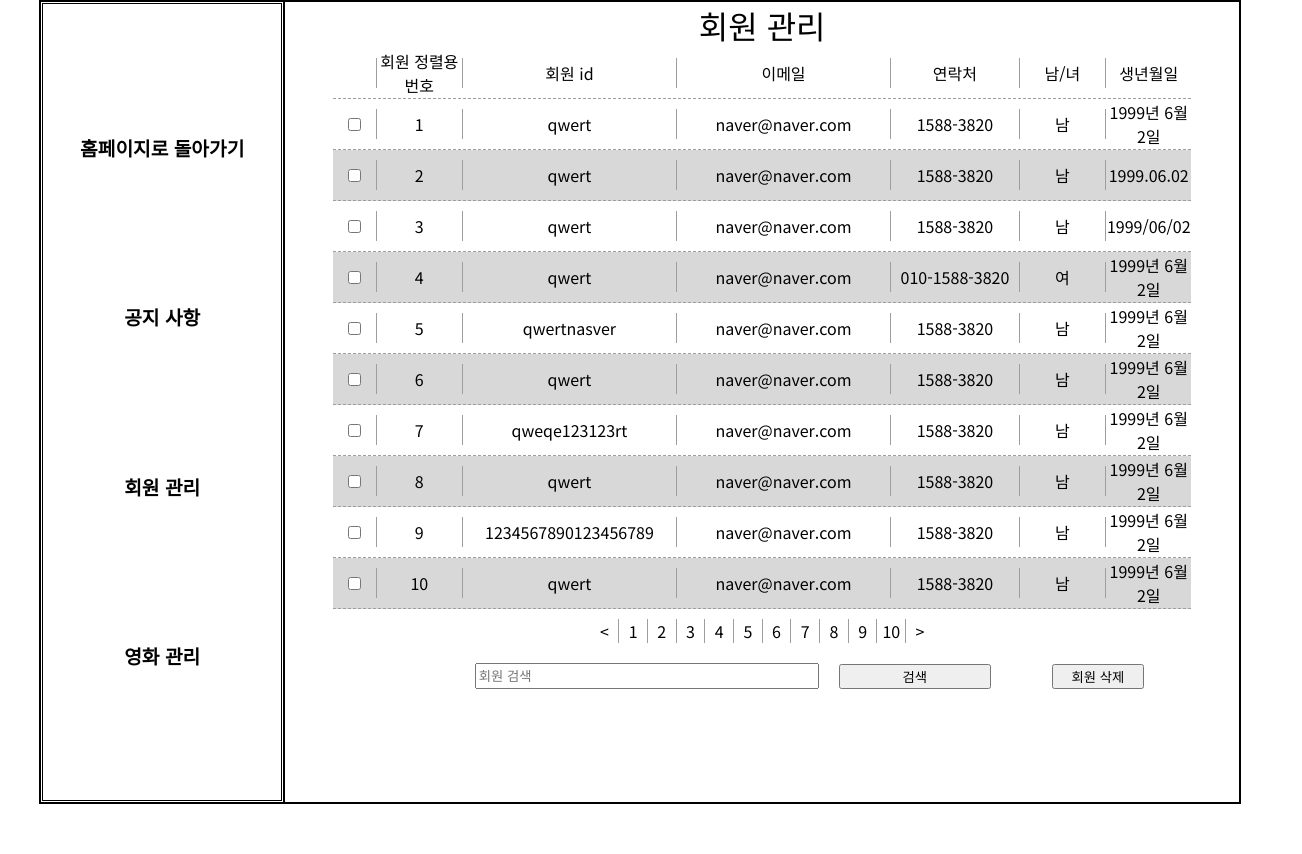
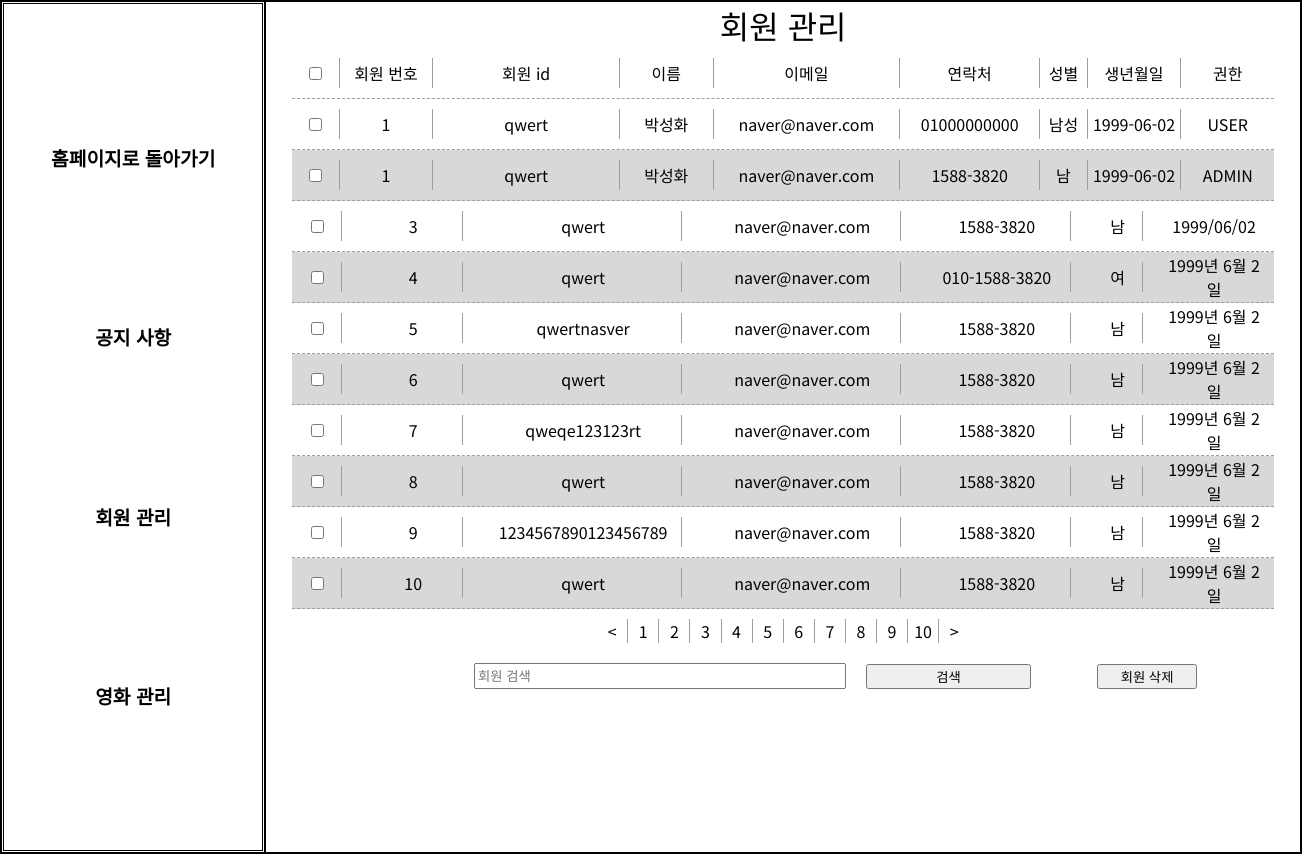
Before and after one commit to CNiZ1945/movie_project, a React (Create React App) app: page /admin/MemberList in a window 1280 px wide. Shown: the whole page, 1302 px wide, since content can reach past the window. Before the commit the page ends 804 px from the top, so only its background shows below. Built offline with nearby package versions, Linux system fonts and the light colour scheme.

Commit message:
CNiZ 0719 12:17

```diff
--- a/package.json
+++ b/package.json
@@ -14,6 +14,7 @@
     "styled-components": "^6.1.11",
     "web-vitals": "^2.1.4"
   },
+  "proxy": "http://localhost:8080",
   "scripts": {
     "start": "react-scripts start",
     "build": "react-scripts build",
--- a/src/App.js
+++ b/src/App.js
@@ -46,18 +46,18 @@ function App() {
                     <Route path="/MovieSearch" element={<MovieSearch />} />
                     <Route path="/user/MyPage" element={<MyPage />} />
                     <Route path='/user/Notice' element={<NoticeListPage />}  />
-                    <Route path='/user/Notive/View' element={<NoticeViewPage />}  />
+                    <Route path='/user/Notice/View' element={<NoticeViewPage />}  />
                     <Route path='/admin/Notice/Write' element={<NoticeWritetPage />}  />
 
                 </Route>
 
                 <Route element={<AdminOutlet />} >
                     {/* admin header 공유 페이지 */}
-                    <Route path="admin/Notice" element={<AdminNoticeListPage  />}  />
-                    <Route path="admin/MovieList" element={<AdminMovieListPage  />}  />
-                    <Route path="admin/MovieUpload" element={<AdminMovieUploadPage  />}  />
-                    <Route path="admin/MovieUploadFile" element={<AdminMovieUploadFilePage  />}  />
-                    <Route path="admin/MemberList" element={<AdminMemberListPage  />}  />
+                    <Route path="/admin/Notice" element={<AdminNoticeListPage  />}  />
+                    <Route path="/admin/MovieList" element={<AdminMovieListPage  />}  />
+                    <Route path="/admin/MovieUpload" element={<AdminMovieUploadPage  />}  />
+                    <Route path="/admin/MovieUploadFile" element={<AdminMovieUploadFilePage  />}  />
+                    <Route path="/admin/MemberList" element={<AdminMemberListPage  />}  />
                 </Route>
 
                 <Route element={<LoginOutlet />} >
--- a/src/administrator/admin/pages/AdminMemberListPage.js
+++ b/src/administrator/admin/pages/AdminMemberListPage.js
@@ -21,13 +21,15 @@ function AdminMemberListPage() {
                     <div>
                         <ul className="list content">
                             {/* <!-- 리스트 구획 설명 --> */}
-                            <li className="checkbox"> {/* <!-- 체크 박스를 위한 빈 공간--> */} </li>
-                            <li className="mem_no">회원 정렬용 번호</li>
+                            <li className="checkbox"> <input type="checkbox" name="" id="" /> </li>
+                            <li className="mem_no">회원 번호</li>
                             <li className="mem_id">회원 id</li>
+                            <li className="mem_name">이름</li>
                             <li className="mem_email">이메일</li>
                             <li className="mem_phone">연락처</li>
-                            <li className="mem_gender">남/녀</li>
+                            <li className="mem_gender">성별</li>
                             <li className="mem_birth">생년월일</li>
+                            <li className="mem_auth">권한</li>
                         </ul>
                     </div>
                     <div>
@@ -36,20 +38,25 @@ function AdminMemberListPage() {
                             <li className="checkbox"><input type="checkbox" name="" id="" /></li>
                             <li className="mem_no">1</li>
                             <li className="mem_id">qwert</li>
+                            <li className="mem_name">박성화</li>
+                            <li className="mem_email">naver@naver.com</li>
+                            <li className="mem_phone">01000000000</li>
+                            <li className="mem_gender">남성</li>
+                            <li className="mem_birth">1999-06-02</li>
+                            <li className="mem_auth">USER</li>
+                        </ul>
+                        <ul className="list ">
+                            <li className="checkbox"><input type="checkbox" name="" id="" /></li>
+                            <li className="mem_no">1</li>
+                            <li className="mem_id">qwert</li>
+                            <li className="mem_name">박성화</li>
                             <li className="mem_email">naver@naver.com</li>
                             <li className="mem_phone">1588-3820</li>
                             <li className="mem_gender">남</li>
-                            <li className="mem_birth">1999년 6월 2일</li>
+                            <li className="mem_birth">1999-06-02</li>
+                            <li className="mem_auth">ADMIN</li>
                         </ul>
-                        <ul className="list ">
-                            <li className="checkbox"><input type="checkbox" name="" id="" /></li>
-                            <li className="mem_no">2</li>
-                            <li className="mem_id">qwert</li>
-                            <li className="mem_email">naver@naver.com</li>
-                            <li className="mem_phone">1588-3820</li>
-                            <li className="mem_gender">남</li>
-                            <li className="mem_birth">1999.06.02</li>
-                        </ul>
+
                         <ul className="list ">
                             <li className="checkbox"><input type="checkbox" name="" id="" /></li>
                             <li className="mem_no">3</li>
--- a/src/common/css/AdminMemberList.css
+++ b/src/common/css/AdminMemberList.css
@@ -7,7 +7,7 @@
 }
 
 .admin_member_list{
-    width: 90%;
+    width: 95%;
     text-align: center;
 }
 .admin_member_haed{
@@ -44,21 +44,26 @@
 	width: 10%;
 }
 .mem_id{
-	width: 25%;
+	width: 20%;
+}
+.mem_name{
+	width: 10%;
 }
 .mem_email{
-	width: 25%;
+	width: 20%;
 }
 .mem_phone{
 	width: 15%;
 }
 .mem_gender{
-	width: 10%;
+	width: 5%;
 }
 .mem_birth{
 	width: 10%;
 }
-
+.mem_auth{
+	width: 10%;
+}
 .list li:first-child{
 	margin-left: 0px;
 }
@@ -93,10 +98,13 @@
 }
 
 .list_number_ul li{
-    width: 30px;
-	text-align: center;
+    width: 10%;
+	display: flex;
+	justify-content: center;
+	align-items: center;
 	/* border: 1px solid rgb(158, 158, 158); */
 	border-right: 1px solid rgb(158, 158, 158);
+	/* border-left: 1px solid rgb(158, 158, 158); */
 }
 .list_number_ul li:last-child{
 	border-right: none;
--- a/src/common/css/AdminOutlet.css
+++ b/src/common/css/AdminOutlet.css
@@ -36,7 +36,8 @@ time, mark, audio, video {
 /* ============================ 초기화 ================================= */
 /* ============================ body ================================= */
 .adminbody{
-	width: 1200px;
+	width: 90%;
+	min-width: 1300px;
 	height: 100%;
 	display: flex;
 	border: 1px solid black;
--- a/src/index.js
+++ b/src/index.js
@@ -6,7 +6,7 @@ import App from './App';
 
 const root = ReactDOM.createRoot(document.getElementById('root'));
 root.render(
-  <React.StrictMode>
+  // <React.StrictMode>
     <App />
-  </React.StrictMode>
+  // </React.StrictMode>
 );
```
